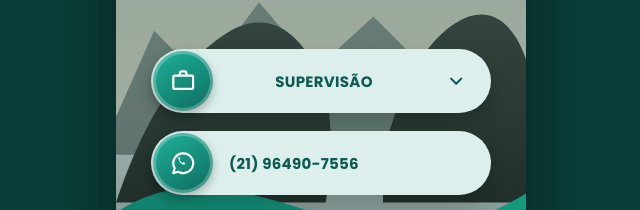
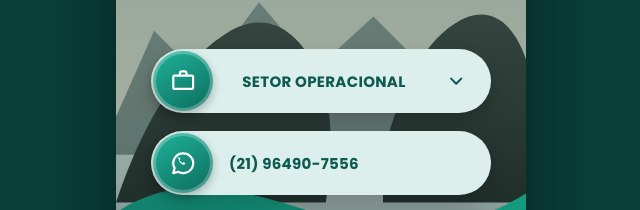
Before and after one commit to Provadelli/shinerio--cartao-de-visitas, a plain HTML site: page index.html in a window 1280 px wide. Shown: the part 389-599 px from the top of the page, 319-959 px from the left. Drawn offline with Linux system fonts and the light colour scheme.

Commit message:
Repair on the options

```diff
--- a/index.html
+++ b/index.html
@@ -119,14 +119,14 @@
             <span class="icon-circle">
               <svg viewBox="0 0 24 24"><path d="M4 7h16a1 1 0 0 1 1 1v10a1 1 0 0 1-1 1H4a1 1 0 0 1-1-1V8a1 1 0 0 1 1-1z" stroke-width="2" stroke-linejoin="round"/><path d="M9 7V5a2 2 0 0 1 2-2h2a2 2 0 0 1 2 2v2" stroke-width="2"/></svg>
             </span>
-            <span class="action-label" id="sectorLabel">SUPERVISÃO</span>
+            <span class="action-label" id="sectorLabel">SETOR OPERACIONAL</span>
             <span class="chevron" id="sectorChevron">
               <svg viewBox="0 0 24 24"><path d="M6 9l6 6 6-6" stroke-width="2.4" stroke-linecap="round" stroke-linejoin="round"/></svg>
             </span>
           </button>
 
           <ul class="sector-dropdown" id="sectorDropdown" role="listbox" aria-label="Selecionar setor">
-            <li role="option" data-sector="supervisao" aria-selected="true">Supervisão</li>
+            <li role="option" data-sector="supervisao" aria-selected="true">Setor Operacional</li>
             <li role="option" data-sector="comercial-privado">Comercial Privado</li>
             <li role="option" data-sector="comercial-publico">Comercial Público</li>
             <li role="option" data-sector="dp">Departamento Pessoal</li>
--- a/script.js
+++ b/script.js
@@ -12,7 +12,7 @@
    ========================================================================= */
 const sectorsData = {
   'supervisao': {
-    label: 'Supervisão',
+    label: 'Setor Operacional',
     whatsapp: '5521964907556',
     whatsappDisplay: '(21) 96490-7556',
     email: 'supervisao@shinerio.com',
```
